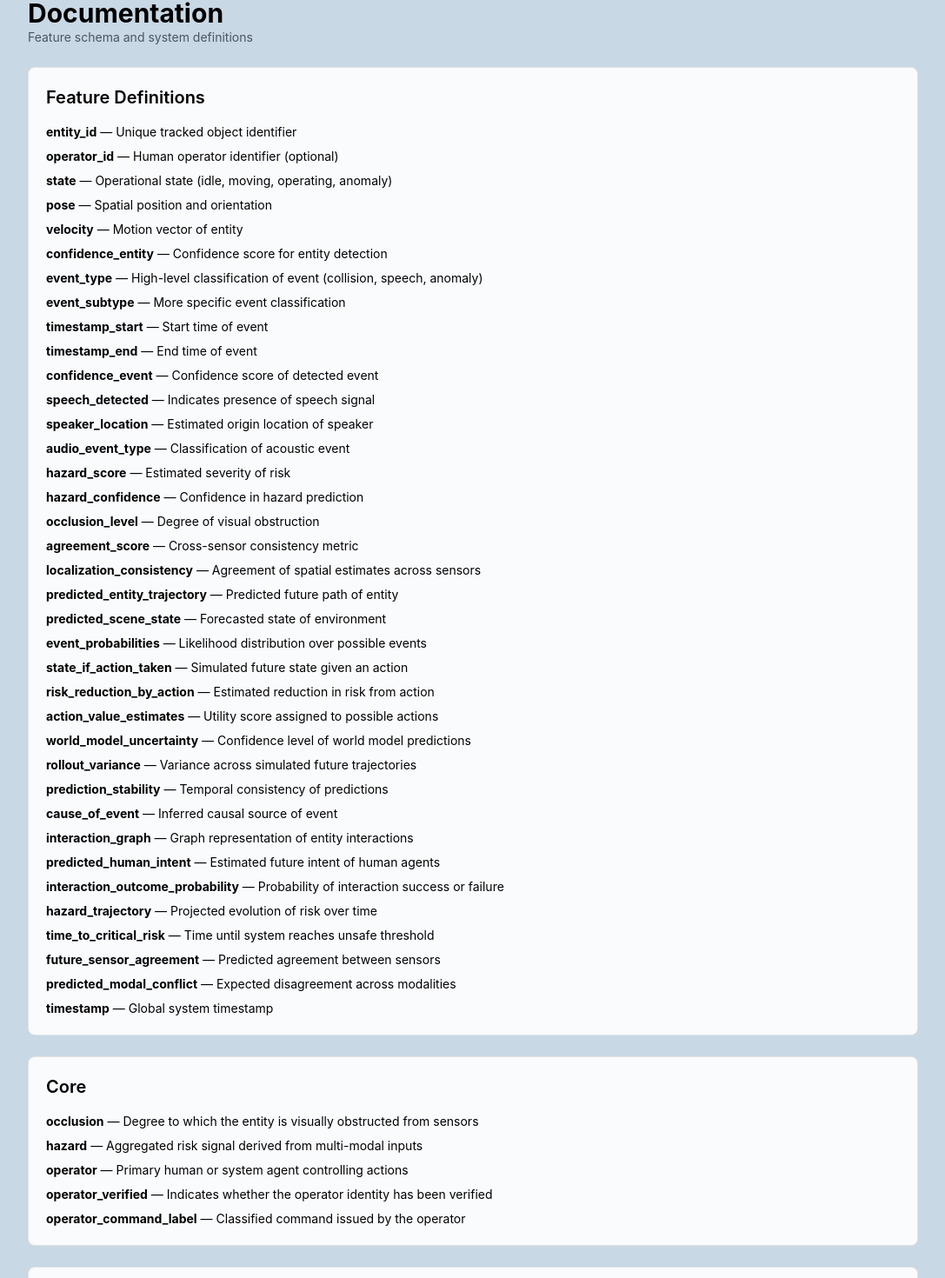
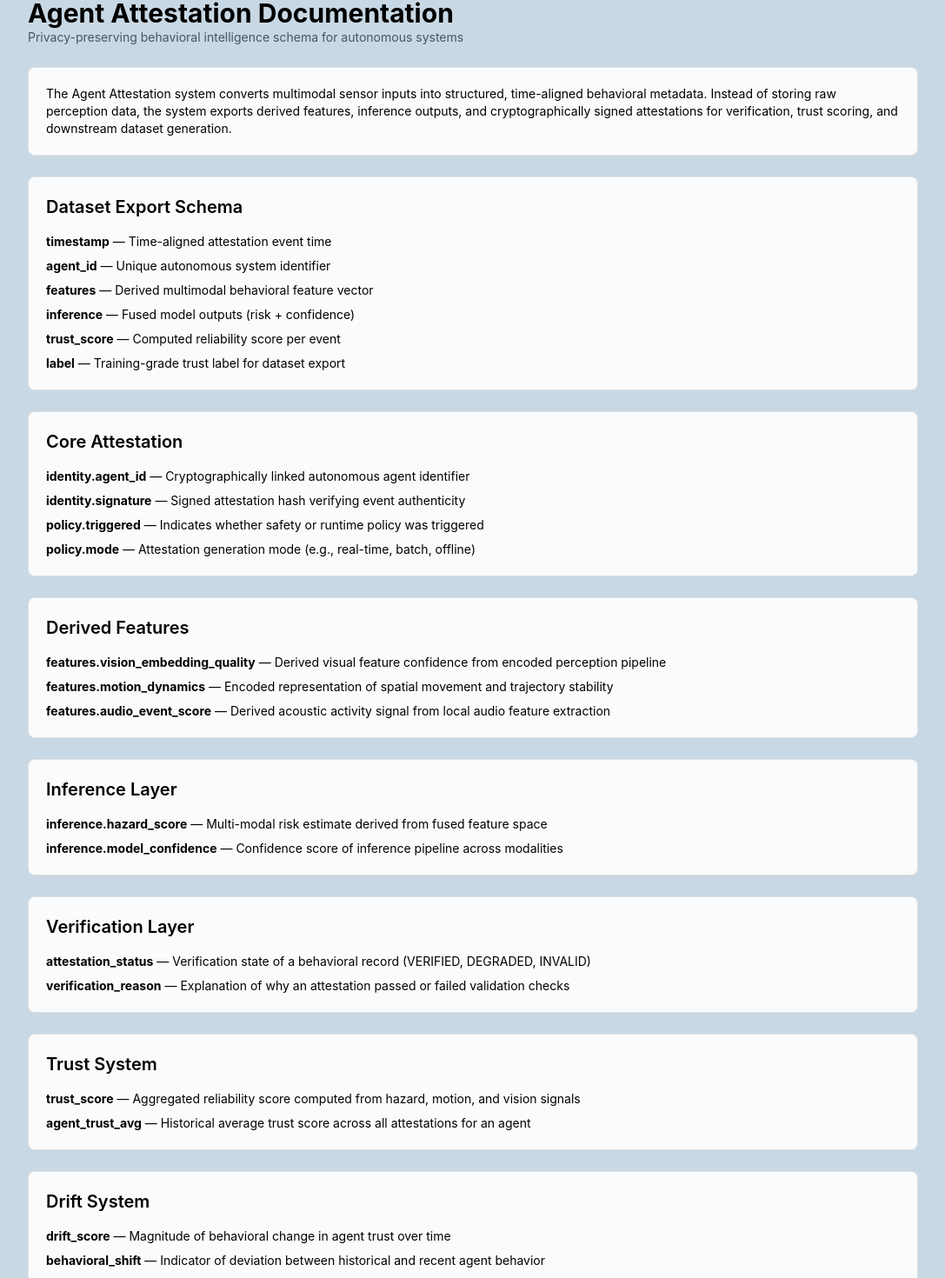
Before and after one commit to SanguineAI-Incorporated/sanguine-ai-users, a React (Vite) app: page /documentation in a window 1280 px wide. Shown: the part 27-1497 px from the top of the page at 87% size, without its empty margins (96-1183 px from the left). Built offline with nearby package versions, Linux system fonts and the light colour scheme.

Commit message:
Revise Documentation for Agent Attestation System
Updated feature groups and dataset schema in Documentation component to reflect new agent attestation system details.

```diff
--- a/src/pages/Documentation.jsx
+++ b/src/pages/Documentation.jsx
@@ -2,94 +2,103 @@ import React from "react";
 
 export default function Documentation() {
   const featureGroups = {
-    core: [
-      { name: "occlusion", desc: "Degree to which the entity is visually obstructed from sensors" },
-      { name: "hazard", desc: "Aggregated risk signal derived from multi-modal inputs" },
-      { name: "operator", desc: "Primary human or system agent controlling actions" },
-      { name: "operator_verified", desc: "Indicates whether the operator identity has been verified" },
-      { name: "operator_command_label", desc: "Classified command issued by the operator" },
+    core_attestation: [
+      {
+        name: "identity.agent_id",
+        desc: "Cryptographically linked autonomous agent identifier",
+      },
+      {
+        name: "identity.signature",
+        desc: "Signed attestation hash verifying event authenticity",
+      },
+      {
+        name: "policy.triggered",
+        desc: "Indicates whether safety or runtime policy was triggered",
+      },
+      {
+        name: "policy.mode",
+        desc: "Attestation generation mode (e.g., real-time, batch, offline)",
+      },
     ],
-    voice: [
-      { name: "command_onehot", desc: "One-hot encoded representation of detected command" },
-      { name: "command_confidence", desc: "Confidence score for command classification" },
-      { name: "command_timestamp", desc: "Timestamp of detected command" },
+
+    derived_features: [
+      {
+        name: "features.vision_embedding_quality",
+        desc: "Derived visual feature confidence from encoded perception pipeline",
+      },
+      {
+        name: "features.motion_dynamics",
+        desc: "Encoded representation of spatial movement and trajectory stability",
+      },
+      {
+        name: "features.audio_event_score",
+        desc: "Derived acoustic activity signal from local audio feature extraction",
+      },
     ],
-    speaker: [
-      { name: "speaker_verified", desc: "Indicates whether the speaker identity is verified" },
-      { name: "speaker_confidence", desc: "Confidence score of speaker identification" },
-      { name: "operator_id", desc: "Identifier linking speaker to known operator" },
+
+    inference_layer: [
+      {
+        name: "inference.hazard_score",
+        desc: "Multi-modal risk estimate derived from fused feature space",
+      },
+      {
+        name: "inference.model_confidence",
+        desc: "Confidence score of inference pipeline across modalities",
+      },
     ],
-    hazard: [
-      { name: "hazard_flag", desc: "Binary indicator of hazard presence" },
-      { name: "hazard_class", desc: "Categorization of hazard type" },
-      { name: "hazard_confidence", desc: "Confidence score of hazard detection" },
+
+    verification_layer: [
+      {
+        name: "attestation_status",
+        desc: "Verification state of a behavioral record (VERIFIED, DEGRADED, INVALID)",
+      },
+      {
+        name: "verification_reason",
+        desc: "Explanation of why an attestation passed or failed validation checks",
+      },
     ],
-    motion: [
-      { name: "velocity_linear", desc: "Linear velocity of the entity" },
-      { name: "velocity_angular", desc: "Angular velocity (rotation)" },
-      { name: "is_moving", desc: "Boolean indicating whether the entity is in motion" },
-      { name: "motion_state", desc: "Discrete motion state (idle, moving, accelerating, etc.)" },
+
+    trust_system: [
+      {
+        name: "trust_score",
+        desc: "Aggregated reliability score computed from hazard, motion, and vision signals",
+      },
+      {
+        name: "agent_trust_avg",
+        desc: "Historical average trust score across all attestations for an agent",
+      },
     ],
-    safety: [
-      { name: "obstacle_distance", desc: "Distance to nearest detected obstacle" },
-      { name: "collision_flag", desc: "Indicates whether a collision has occurred or is imminent" },
-      { name: "emergency_stop", desc: "Trigger indicating emergency halt condition" },
+
+    drift_system: [
+      {
+        name: "drift_score",
+        desc: "Magnitude of behavioral change in agent trust over time",
+      },
+      {
+        name: "behavioral_shift",
+        desc: "Indicator of deviation between historical and recent agent behavior",
+      },
     ],
-    history: [
-      { name: "last_action", desc: "Last executed action by the system or operator" },
+
+    environment: [
+      {
+        name: "environment.location_id",
+        desc: "Spatial or operational zone identifier",
+      },
+      {
+        name: "environment.lighting_condition",
+        desc: "Contextual environmental condition affecting perception quality",
+      },
     ],
   };
 
-  const detailedFeatures = [
-    ["entity_id", "Unique tracked object identifier"],
-    ["operator_id", "Human operator identifier (optional)"],
-    ["state", "Operational state (idle, moving, operating, anomaly)"],
-    ["pose", "Spatial position and orientation"],
-    ["velocity", "Motion vector of entity"],
-    ["confidence_entity", "Confidence score for entity detection"],
-
-    ["event_type", "High-level classification of event (collision, speech, anomaly)"],
-    ["event_subtype", "More specific event classification"],
-    ["timestamp_start", "Start time of event"],
-    ["timestamp_end", "End time of event"],
-    ["confidence_event", "Confidence score of detected event"],
-
-    ["speech_detected", "Indicates presence of speech signal"],
-    ["speaker_location", "Estimated origin location of speaker"],
-    ["audio_event_type", "Classification of acoustic event"],
-
-    ["hazard_score", "Estimated severity of risk"],
-    ["hazard_confidence", "Confidence in hazard prediction"],
-    ["occlusion_level", "Degree of visual obstruction"],
-
-    ["agreement_score", "Cross-sensor consistency metric"],
-    ["localization_consistency", "Agreement of spatial estimates across sensors"],
-
-    ["predicted_entity_trajectory", "Predicted future path of entity"],
-    ["predicted_scene_state", "Forecasted state of environment"],
-    ["event_probabilities", "Likelihood distribution over possible events"],
-
-    ["state_if_action_taken", "Simulated future state given an action"],
-    ["risk_reduction_by_action", "Estimated reduction in risk from action"],
-    ["action_value_estimates", "Utility score assigned to possible actions"],
-
-    ["world_model_uncertainty", "Confidence level of world model predictions"],
-    ["rollout_variance", "Variance across simulated future trajectories"],
-    ["prediction_stability", "Temporal consistency of predictions"],
-
-    ["cause_of_event", "Inferred causal source of event"],
-    ["interaction_graph", "Graph representation of entity interactions"],
-
-    ["predicted_human_intent", "Estimated future intent of human agents"],
-    ["interaction_outcome_probability", "Probability of interaction success or failure"],
-
-    ["hazard_trajectory", "Projected evolution of risk over time"],
-    ["time_to_critical_risk", "Time until system reaches unsafe threshold"],
-
-    ["future_sensor_agreement", "Predicted agreement between sensors"],
-    ["predicted_modal_conflict", "Expected disagreement across modalities"],
-
-    ["timestamp", "Global system timestamp"],
+  const dataset_schema = [
+    ["timestamp", "Time-aligned attestation event time"],
+    ["agent_id", "Unique autonomous system identifier"],
+    ["features", "Derived multimodal behavioral feature vector"],
+    ["inference", "Fused model outputs (risk + confidence)"],
+    ["trust_score", "Computed reliability score per event"],
+    ["label", "Training-grade trust label for dataset export"],
   ];
 
   return (
@@ -98,17 +107,28 @@ export default function Documentation() {
 
         {/* HEADER */}
         <div>
-          <h1 className="text-3xl font-bold">Documentation</h1>
+          <h1 className="text-3xl font-bold">Agent Attestation Documentation</h1>
           <p className="text-sm text-gray-600">
-            Feature schema and system definitions
+            Privacy-preserving behavioral intelligence schema for autonomous systems
           </p>
         </div>
 
-        {/* DETAILED FEATURES */}
+        {/* SYSTEM OVERVIEW */}
+        <div className="bg-white/90 border border-black/10 rounded-lg p-5 text-sm">
+          <p>
+            The Agent Attestation system converts multimodal sensor inputs into
+            structured, time-aligned behavioral metadata. Instead of storing raw
+            perception data, the system exports derived features, inference outputs,
+            and cryptographically signed attestations for verification, trust scoring,
+            and downstream dataset generation.
+          </p>
+        </div>
+
+        {/* DATASET SCHEMA */}
         <div className="bg-white/90 border border-black/10 rounded-lg p-5">
-          <h2 className="text-xl font-semibold mb-4">Feature Definitions</h2>
+          <h2 className="text-xl font-semibold mb-4">Dataset Export Schema</h2>
           <ul className="space-y-2 text-sm">
-            {detailedFeatures.map(([name, desc]) => (
+            {dataset_schema.map(([name, desc]) => (
               <li key={name}>
                 <strong>{name}</strong> — {desc}
               </li>
@@ -116,14 +136,14 @@ export default function Documentation() {
           </ul>
         </div>
 
-        {/* GROUPED FEATURES */}
+        {/* FEATURE GROUPS */}
         {Object.entries(featureGroups).map(([group, list]) => (
           <div
             key={group}
             className="bg-white/90 border border-black/10 rounded-lg p-5"
           >
             <h2 className="text-xl font-semibold mb-4 capitalize">
-              {group}
+              {group.replaceAll("_", " ")}
             </h2>
 
             <ul className="space-y-2 text-sm">
```
